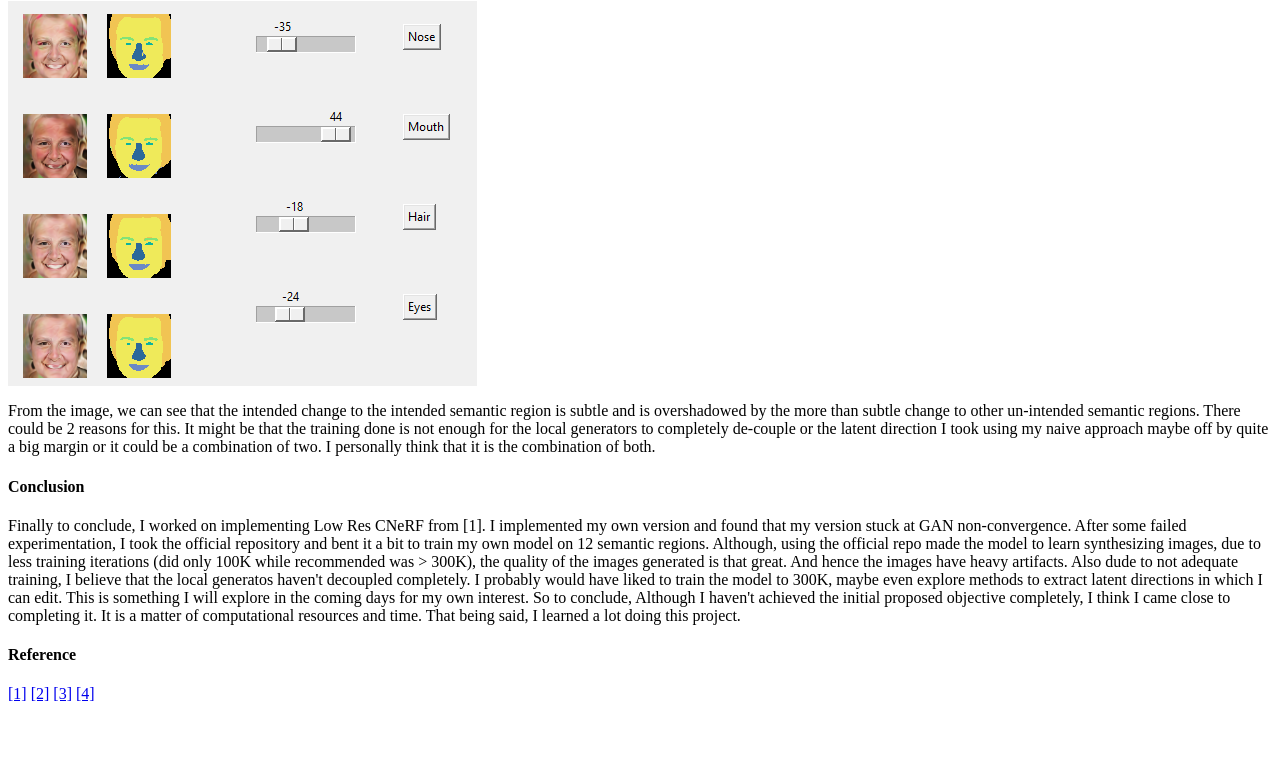
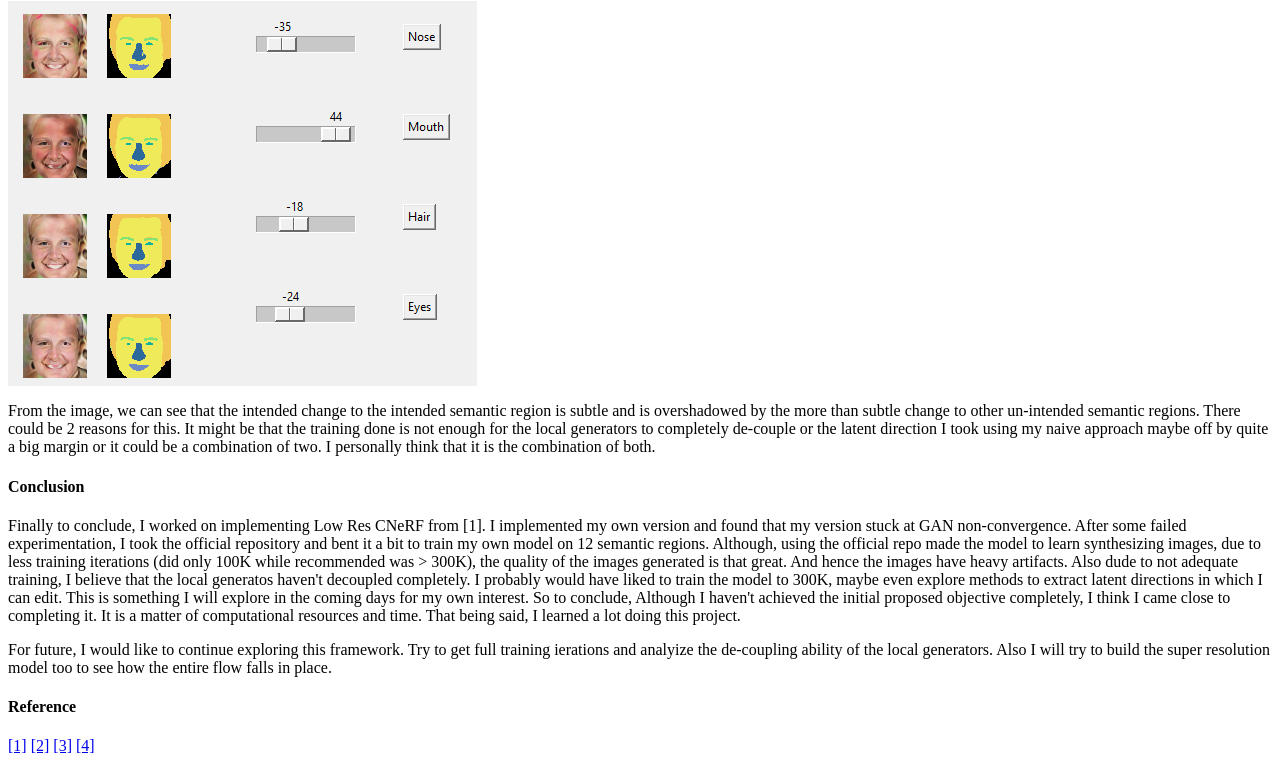
Before and after one commit to HemaDevaSagar35/HemaDevaSagar35.github.io, a plain HTML site: page index.html in a window 1280 px wide. Shown: the part 7984-8747 px from the top of the page. Before the commit the page ends 8695 px from the top, so only its background shows below. Drawn offline with Linux system fonts and the light colour scheme.

Commit message:
updated the future steps

```diff
--- a/index.html
+++ b/index.html
@@ -184,6 +184,10 @@ we only used 40000 of them, due to computational constraints).
     explore in the coming days for my own interest. So to conclude, Although I haven't achieved the initial proposed objective completely, I think I came close
     to completing it. It is a matter of computational resources and time. That being said, I learned a lot doing this project.
 </p>
+<p>For future, I would like to continue exploring this framework. Try to get full training ierations and analyize
+    the de-coupling ability of the local generators. Also I will try to build the super resolution model too to
+    see how the entire flow falls in place.
+</p>
 <h4>Reference</h4>
 <a href="https://arxiv.org/pdf/2302.01579.pdf">[1]</a>
 <a href="https://github.com/MrTornado24/FENeRF">[2]</a>
```
